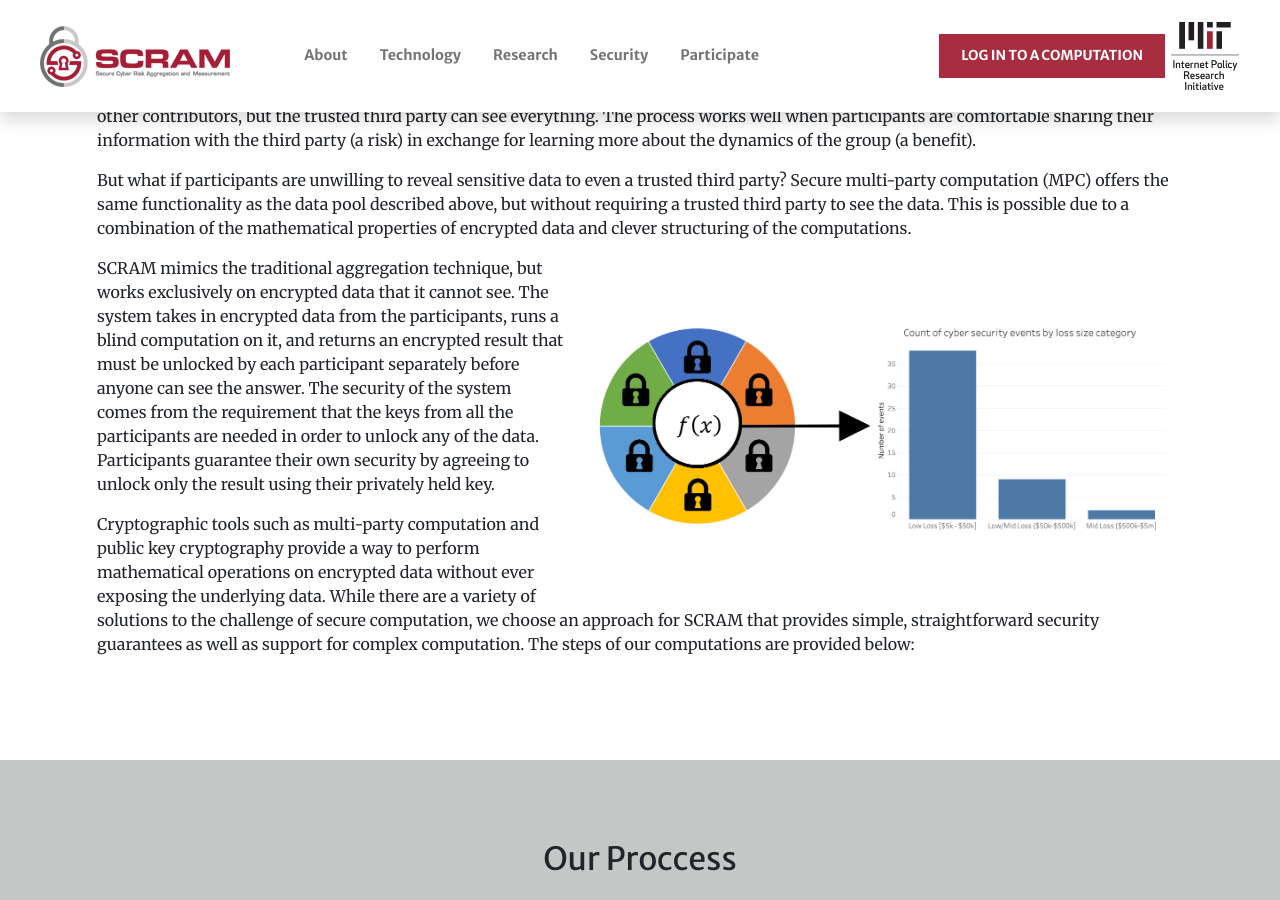
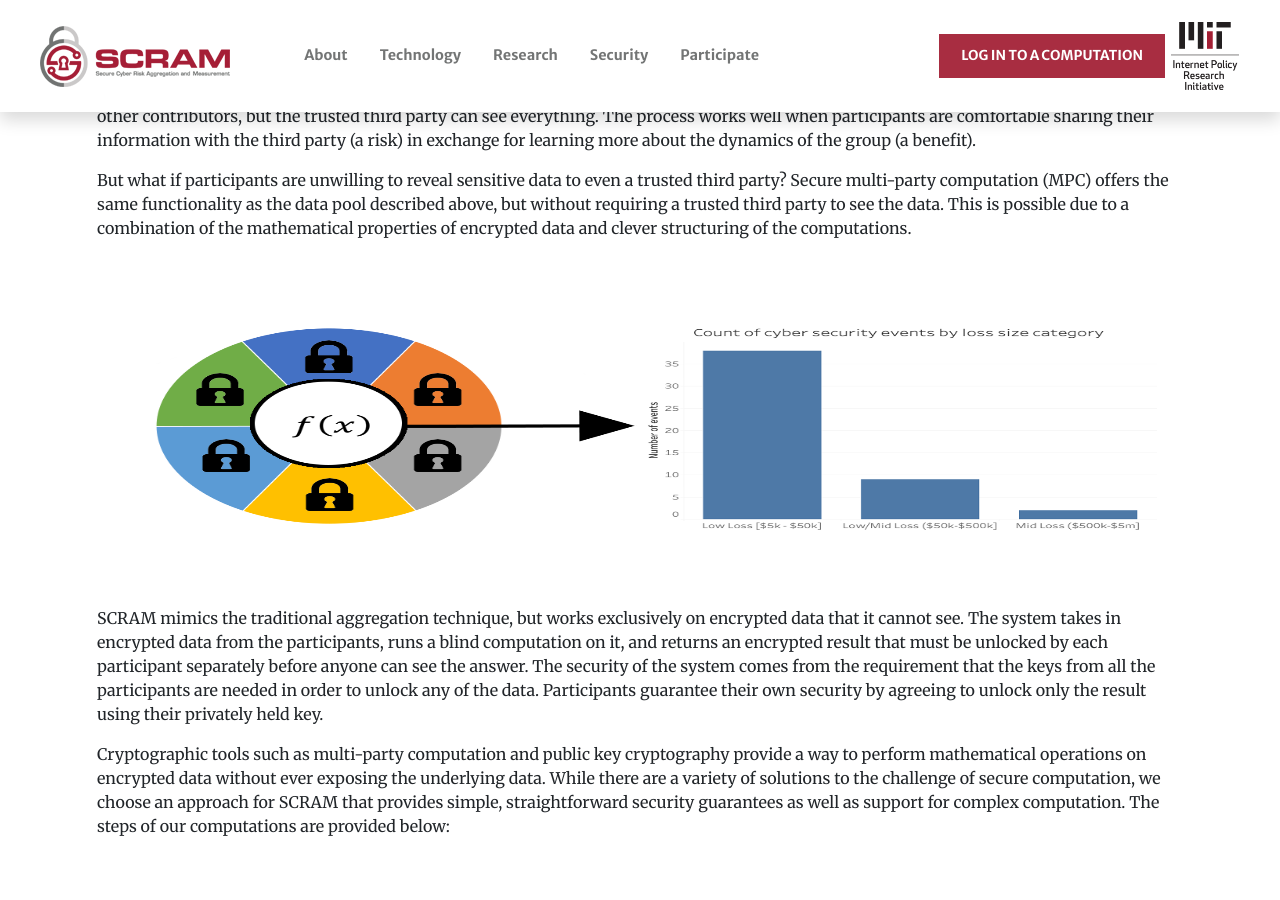
Before and after one commit to jisqyv/MIT, a Jekyll site: the page built from technology.md, in a window 1280 px wide and 900 px high, scrolled down 649 px. Built offline with Jekyll 4.4.1, drawn with Linux system fonts in a browser that asks for light colours; nearby versions of some CDN libraries.

Commit message:
Update technologyservices.html

```diff
--- a/_includes/technologyservices.html
+++ b/_includes/technologyservices.html
@@ -7,7 +7,7 @@
         <div class="mb-4 ">
 		<p>Traditionally, when members of a group want to learn about trends across their membership without revealing information to other members in the group, they need to select a trusted third party. This third party will gather data from all the participants, pool it, run computations on the data to produce summary statistics and analysis, and then send only the results back to all the participants in the pool. The third party needs to be trusted because it can view the data sent in by all the participants. Individual participants cannot see the inputs of other contributors, but the trusted third party can see everything. The process works well when participants are comfortable sharing their information with the third party (a risk) in exchange for learning more about the dynamics of the group (a benefit). </p>
 		<p>But what if participants are unwilling to reveal sensitive data to even a trusted third party? Secure multi-party computation (MPC) offers the same functionality as the data pool described above, but without requiring a trusted third party to see the data. This is possible due to a combination of the mathematical properties of encrypted data and clever structuring of the computations. </p>
-		<p><img src="assets/img/Technology-Image.png" style="float:right;padding:5px;height:350px;">SCRAM mimics the traditional aggregation technique, but works exclusively on encrypted data that it cannot see. The system takes in encrypted data from the participants, runs a blind computation on it, and returns an encrypted result that must be unlocked by each participant separately before anyone can see the answer. The security of the system comes from the requirement that the keys from all the participants are needed in order to unlock any of the data. Participants guarantee their own security by agreeing to unlock only the result using their privately held key. </p>
+		<p><img src="assets/img/Technology-Image.png" style="float:right;padding:5px;height:350px;width:100%;">SCRAM mimics the traditional aggregation technique, but works exclusively on encrypted data that it cannot see. The system takes in encrypted data from the participants, runs a blind computation on it, and returns an encrypted result that must be unlocked by each participant separately before anyone can see the answer. The security of the system comes from the requirement that the keys from all the participants are needed in order to unlock any of the data. Participants guarantee their own security by agreeing to unlock only the result using their privately held key. </p>
 		<p>Cryptographic tools such as multi-party computation and public key cryptography provide a way to perform mathematical operations on encrypted data without ever exposing the underlying data. While there are a variety of solutions to the challenge of secure computation, we choose an approach for SCRAM that provides simple, straightforward security guarantees as well as support for complex computation. The steps of our computations are provided below:
 </p>
 		</div>
```
